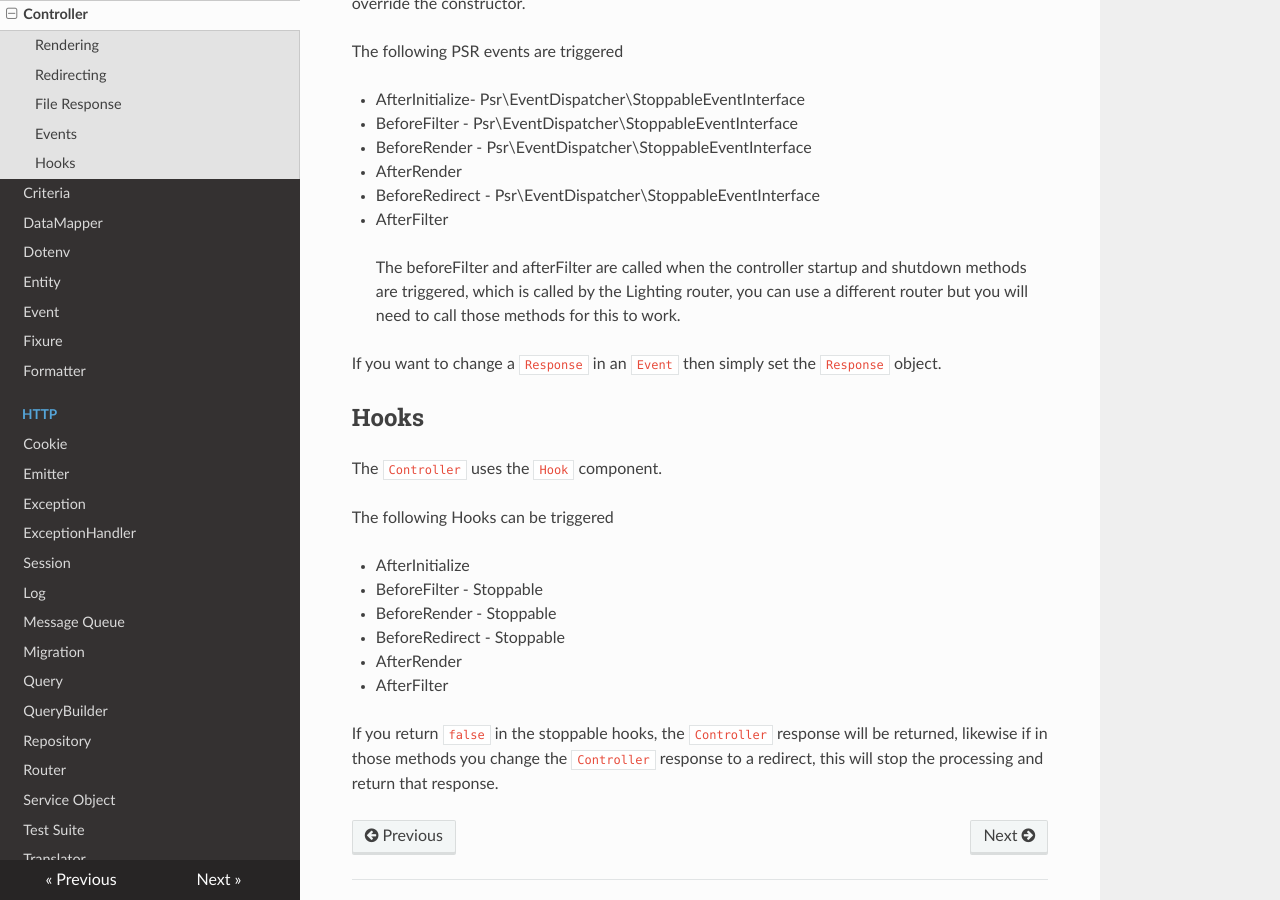
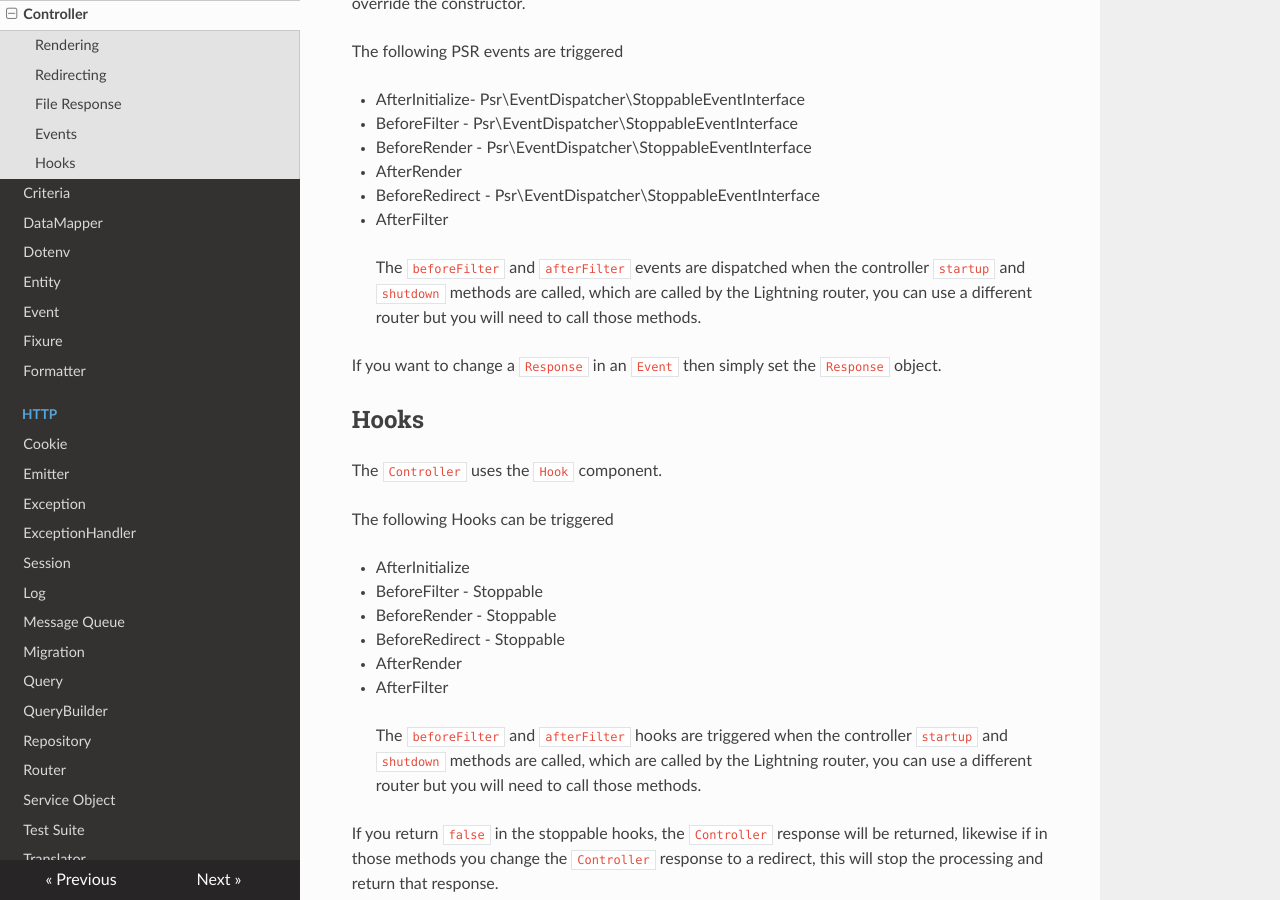
Before and after one commit to jamielsharief/lightning, an MkDocs documentation site: the page built from docs/controller.md, in a window 1280 px wide and 900 px high, scrolled down 1236 px. Built offline with MkDocs 1.6.1, drawn with Linux system fonts in a browser that asks for light colours; nearby versions of some CDN libraries.

Commit message:
corrected docs

```diff
--- a/docs/controller.md
+++ b/docs/controller.md
@@ -67,7 +67,7 @@ The following PSR events are triggered
 - BeforeRedirect - Psr\EventDispatcher\StoppableEventInterface
 - AfterFilter
 
-> The beforeFilter and afterFilter are called when the controller startup and shutdown methods are triggered, which is called by the Lighting router, you can use a different router but you will need to call those methods for this to work.
+> The `beforeFilter` and `afterFilter` events are dispatched when the controller `startup` and `shutdown` methods are called, which are called by the Lightning router, you can use a different router but you will need to call those methods.
 
 If you want to change a `Response` in an `Event` then simply set the `Response` object.
 
@@ -85,4 +85,6 @@ The following Hooks can be triggered
 - AfterRender
 - AfterFilter
 
+> The `beforeFilter` and `afterFilter` hooks are triggered when the controller `startup` and `shutdown` methods are called, which are called by the Lightning router, you can use a different router but you will need to call those methods.
+
 If you return `false` in the stoppable hooks, the `Controller` response will be returned, likewise if in those methods you change the `Controller` response to a redirect, this will stop the processing and return that response.
```
Also changed, not shown: docs/router.md (+0 -2 lines).
